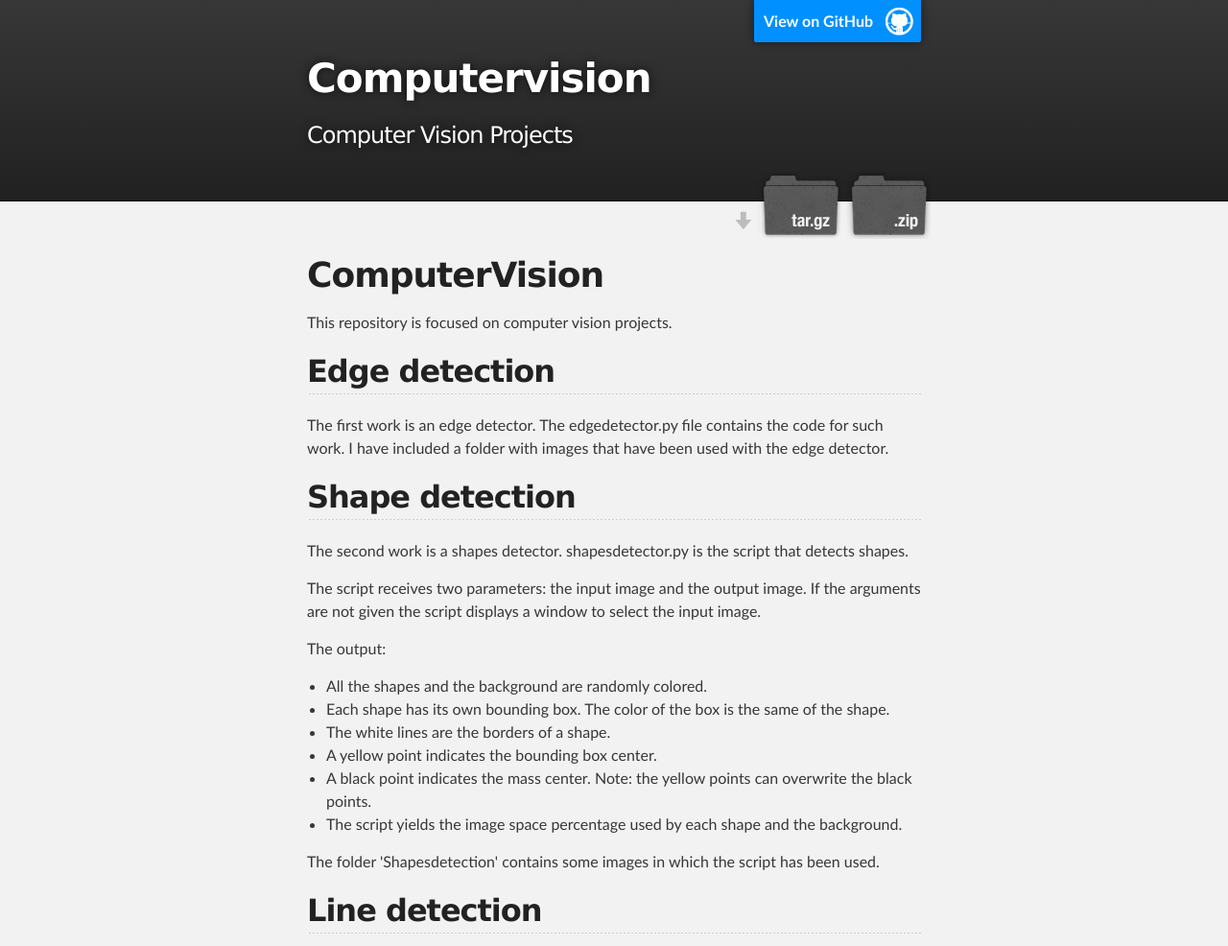
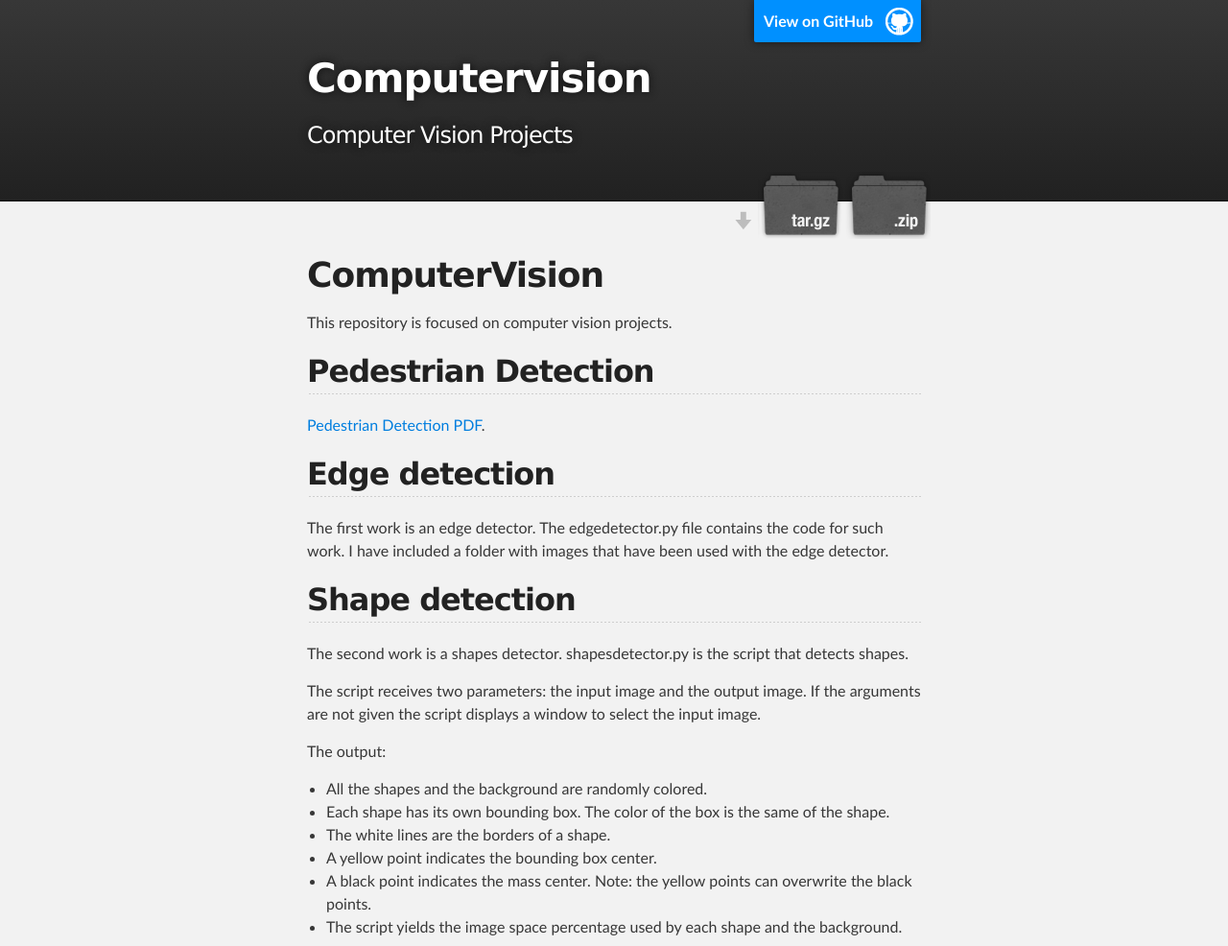
Before and after one commit to VictorRiosM/ComputerVision, a plain HTML site: page index.html in a window 1280 px wide. Shown: the top 986 px of the page at 96% size. Drawn offline with Linux system fonts and the light colour scheme.

Commit message:
Create gh-pages branch via GitHub

```diff
--- a/index.html
+++ b/index.html
@@ -35,6 +35,11 @@
 <a id="computervision" class="anchor" href="#computervision" aria-hidden="true"><span class="octicon octicon-link"></span></a>ComputerVision</h1>
 
 <p>This repository is focused on computer vision projects.</p>
+
+<h2>
+<a id="pedestrian-detection" class="anchor" href="#pedestrian-detection" aria-hidden="true"><span class="octicon octicon-link"></span></a>Pedestrian Detection</h2>
+
+<p><a href="http://victorriosm.github.io/ComputerVision/PedestrianDetection/PedestrianDetection.pdf">Pedestrian Detection PDF</a>.</p>
 
 <h2>
 <a id="edge-detection" class="anchor" href="#edge-detection" aria-hidden="true"><span class="octicon octicon-link"></span></a>Edge detection</h2>
```
Also changed, not shown: params.json (+1 -1 lines).
